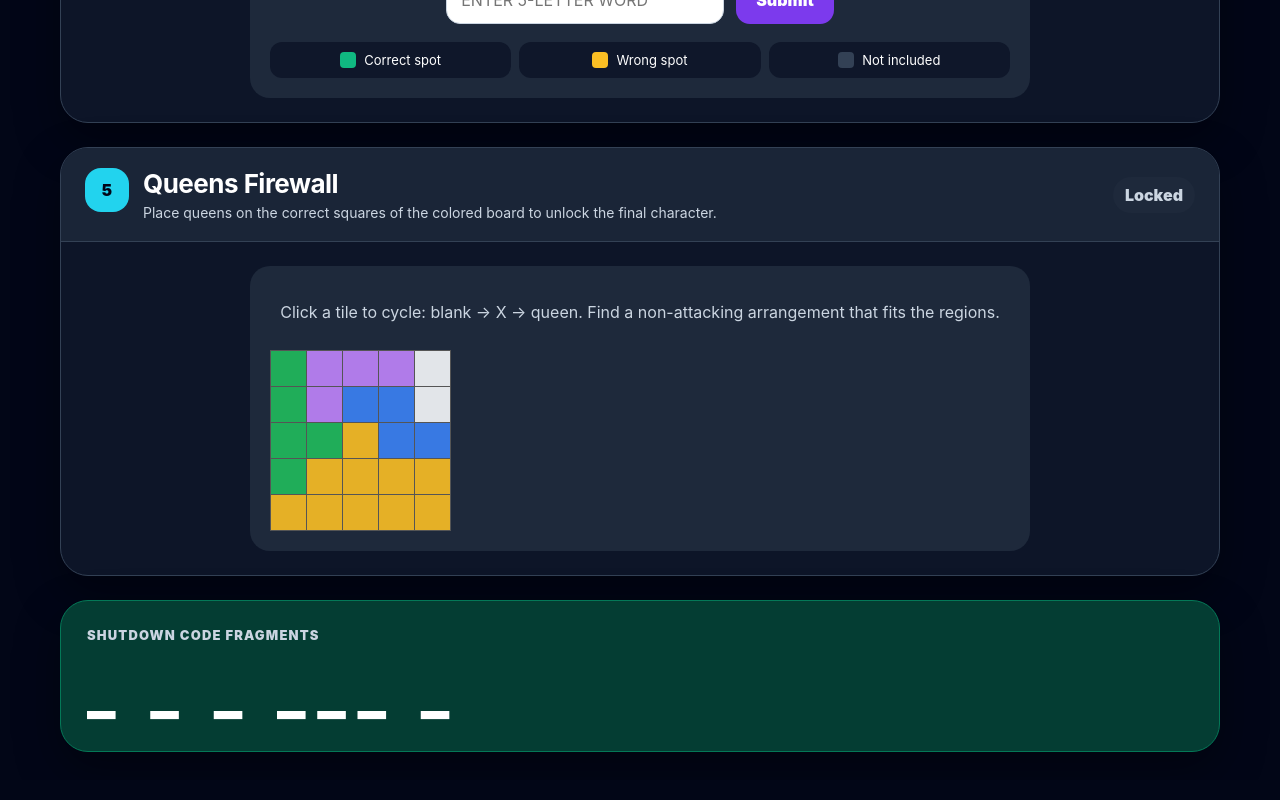
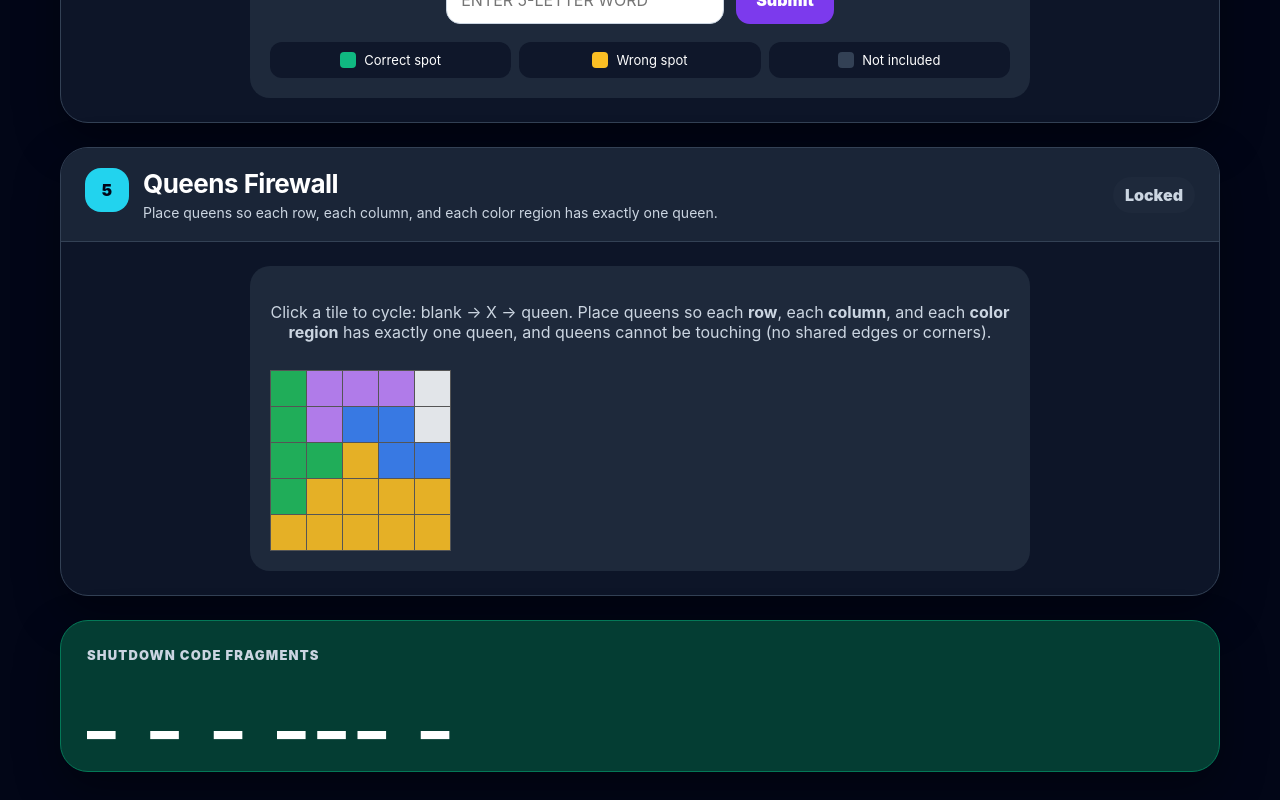
Before and after one commit to anishk4029/AI-Office-Takeover, a React (Vite) app: page / in a window 1280 px wide. Shown: the part 2254-3054 px from the top of the page. Built offline with nearby package versions, Linux system fonts and the light colour scheme.

Commit message:
Update App.jsx

```diff
--- a/src/App.jsx
+++ b/src/App.jsx
@@ -266,7 +266,7 @@ const queensRegions = [
   ['O', 'O', 'O', 'O', 'O']
 ];
 
-// Your final solution (1-based): (1,5) (2,2) (3,4) (4,1) (5,3)
+// Final solution (1-based): (1,5) (2,2) (3,4) (4,1) (5,3)
 // 0-based: (0,4) (1,1) (2,3) (3,0) (4,2)
 const queensSolution = [
   [0, 4],
@@ -972,13 +972,14 @@ function App() {
         <RoomCard
           number="5"
           title="Queens Firewall"
-          subtitle="Place queens on the correct squares of the colored board to unlock the final character."
+          subtitle="Place queens so each row, each column, and each color region has exactly one queen."
           done={queensDone}
         >
           <div className="gamePanel">
             <p className="subtle">
-              Click a tile to cycle: blank → X → queen. Find a non-attacking arrangement that fits
-              the regions.
+              Click a tile to cycle: blank → X → queen. Place queens so each <b>row</b>, each{' '}
+              <b>column</b>, and each <b>color region</b> has exactly one queen, and queens cannot
+              be touching (no shared edges or corners).
             </p>
             <div className="tableScroll">
               <table className="queensTable">
```
